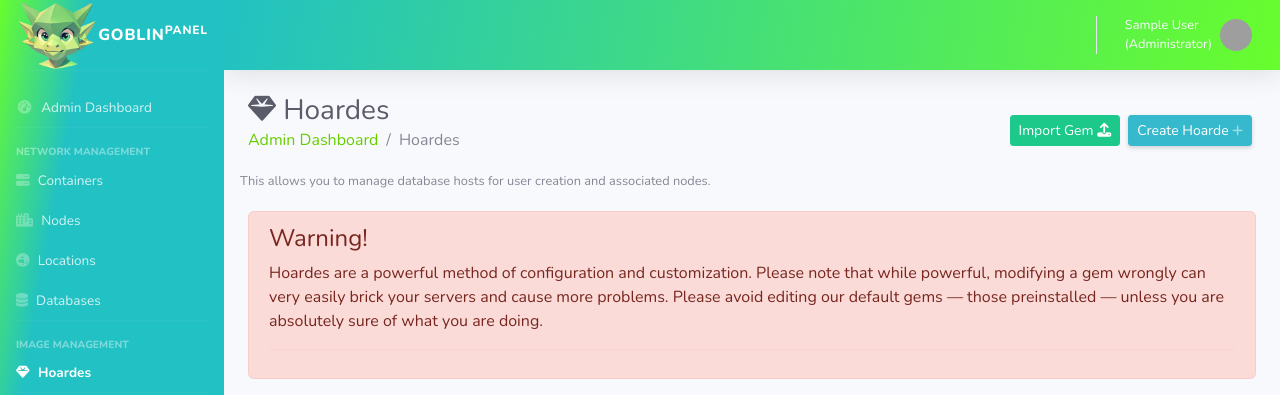
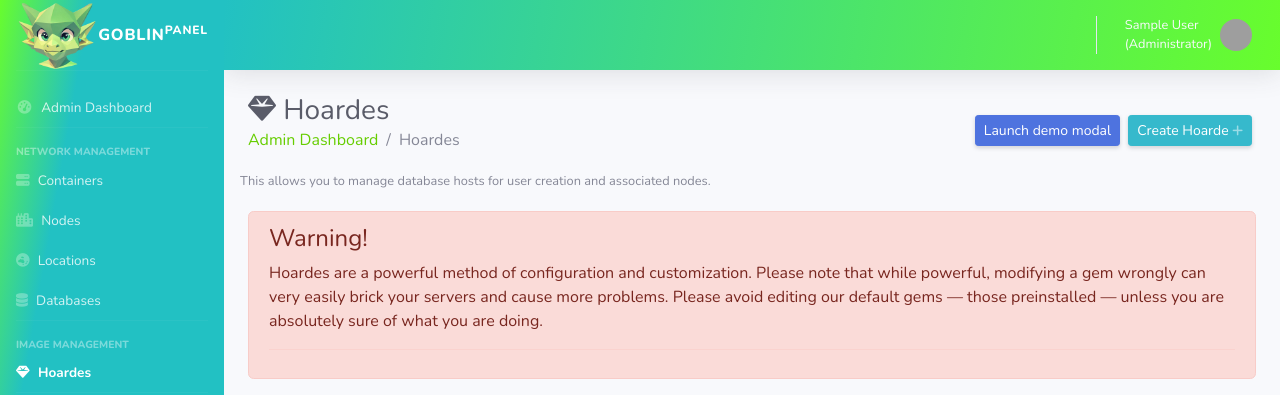
Before and after one commit to HavenRealms/goblin-panel, a Django app: page /admin/hoardes/ in a window 1280 px wide. Shown: the top 395 px of the page. Run offline with Django 5.2, Linux system fonts and the light colour scheme; the visitor is signed in with stand-in values (Sample User, id 1); data that the repository does not hold is empty; some libraries are stand-ins or nearby versions; grey boxes are pictures that could not be loaded.

Commit message:
Update hoardes.html

```diff
--- a/templates/serveradmin/hoardes.html
+++ b/templates/serveradmin/hoardes.html
@@ -13,7 +13,7 @@
 	</div>
 	<div class="col-md-6">
 		<a href="{% url 'admin-hoardes-create' %}" class="float-end d-none d-sm-inline-block btn btn-sm btn-info shadow-sm m-1">Create Hoarde <i class="fas fa-plus fa-sm text-white-50"></i></a>
-	    <button type="button" class="float-right d-none d-sm-inline-block btn btn-sm btn-success m-1" data-bs-toggle="modal" data-bs-target="#importModal">Import Gem <i class="fas fa-upload"></i></button>
+	    <button type="button" class="float-end d-none d-sm-inline-block btn btn-sm btn-primary shadow-sm m-1"" data-bs-toggle="modal" data-bs-target="#exampleModal">Launch demo modal</button>
     </div>
 	<p class="p-1 mr-4 page-header">This allows you to manage database hosts for user creation and associated nodes.</p>
 </div>
@@ -51,19 +51,19 @@
     </tbody>
 </table>
 
-<div class="modal fade" id="importModal" tabindex="-1" aria-labelledby="importModalLabel" aria-hidden="true">
+<div class="modal fade" id="exampleModal" tabindex="-1" aria-labelledby="exampleModalLabel" aria-hidden="true">
   <div class="modal-dialog">
     <div class="modal-content">
       <div class="modal-header">
-        <h5 class="modal-title" id="importModalLabel">Import Gem</h5>
+        <h5 class="modal-title" id="exampleModalLabel">Modal title</h5>
         <button type="button" class="btn-close" data-bs-dismiss="modal" aria-label="Close"></button>
       </div>
       <div class="modal-body">
         ...
       </div>
       <div class="modal-footer">
-        <button type="button" class="btn btn-secondary" data-bs-dismiss="modal">Cancel</button>
-        <button type="button" class="btn btn-success">Import</button>
+        <button type="button" class="btn btn-secondary" data-bs-dismiss="modal">Close</button>
+        <button type="button" class="btn btn-primary">Save changes</button>
       </div>
     </div>
   </div>
```
